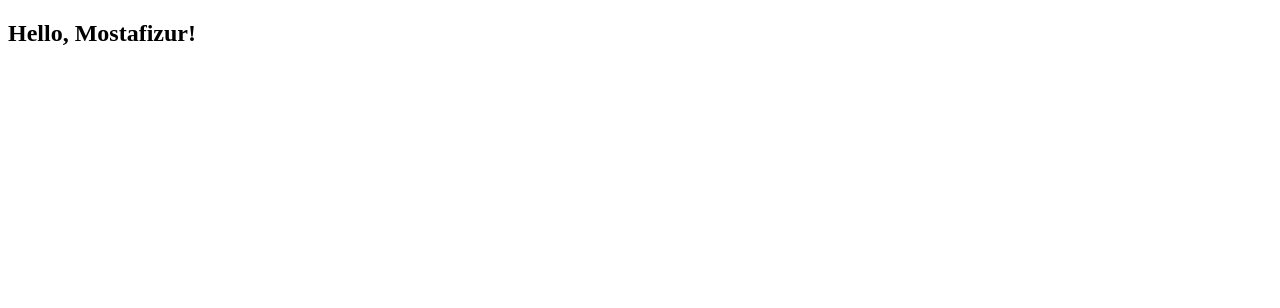
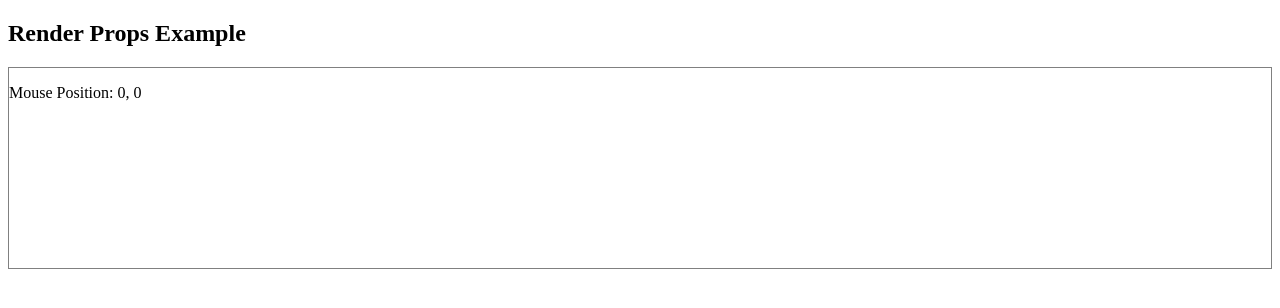
Before and after one commit to mostafizzfuad/explore-reactjs, a React (Create React App) app: page / in a window 1280 px wide. Shown: the top 308 px of the page. Built offline with nearby package versions, Linux system fonts and the light colour scheme.

Commit message:
Added render props in React

```diff
--- a/src/App.js
+++ b/src/App.js
@@ -1,10 +1,17 @@
 // App.jsx
-import withLogger from "./components/withLogger";
-import Hello from "./components/Hello";
-
-// HOC দিয়ে wrap করা
-const HelloWithLogger = withLogger(Hello);
+import Mouse from "./Mouse";
 
 export default function App() {
-	return <HelloWithLogger name="Mostafizur" />;
+	return (
+		<div>
+			<h2>Render Props Example</h2>
+			<Mouse
+				render={(pos) => (
+					<p>
+						Mouse Position: {pos.x}, {pos.y}
+					</p>
+				)}
+			/>
+		</div>
+	);
 }
--- /dev/null
+++ b/src/DataProvider.jsx
@@ -0,0 +1,6 @@
+// DataProvider.jsx
+function DataProvider({ render }) {
+	const data = "Hello from DataProvider!";
+	return <div>{render(data)}</div>;
+}
+export default DataProvider;
--- /dev/null
+++ b/src/Mouse.jsx
@@ -0,0 +1,22 @@
+// Mouse.jsx (Render Props Component)
+import { useState } from "react";
+
+function Mouse({ render }) {
+	const [position, setPosition] = useState({ x: 0, y: 0 });
+
+	function handleMouseMove(e) {
+		setPosition({ x: e.clientX, y: e.clientY });
+	}
+
+	return (
+		<div
+			style={{ height: "200px", border: "1px solid gray" }}
+			onMouseMove={handleMouseMove}
+		>
+			{/* render props call */}
+			{render(position)}
+		</div>
+	);
+}
+
+export default Mouse;
```
